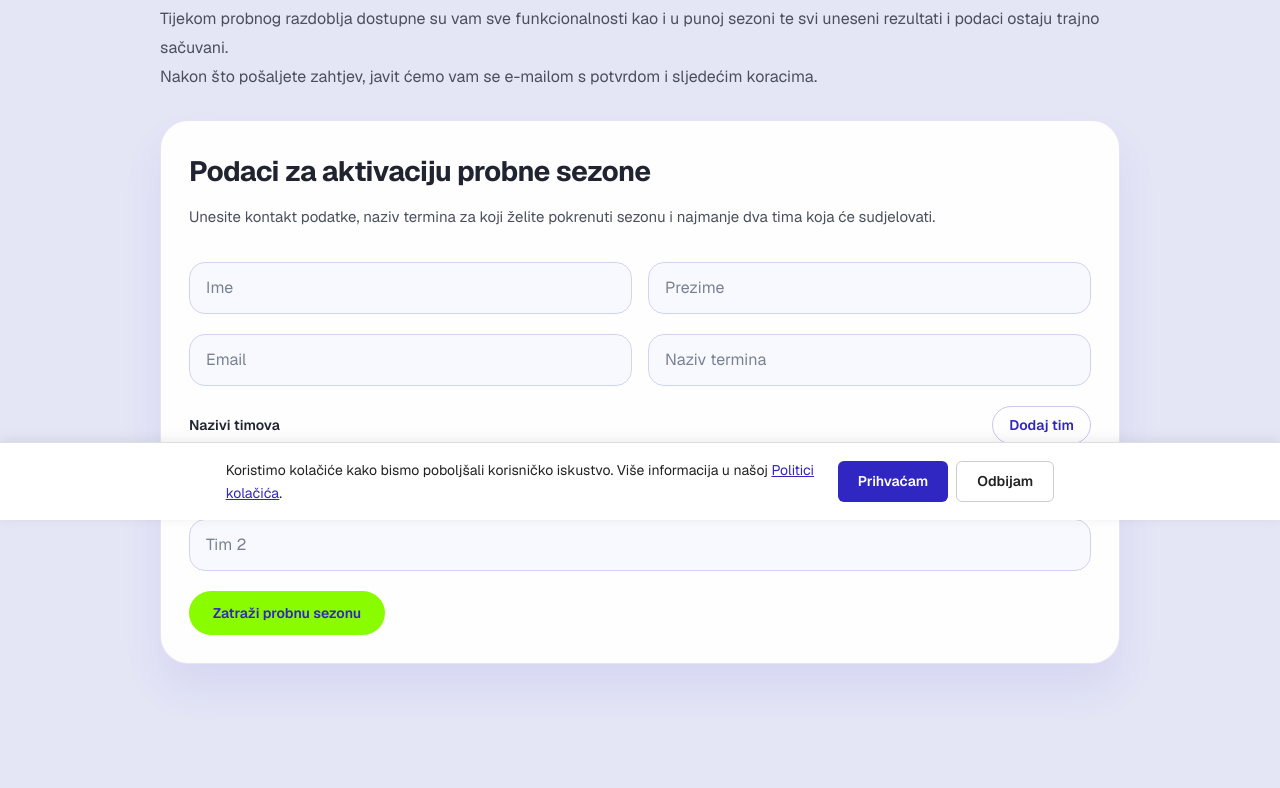
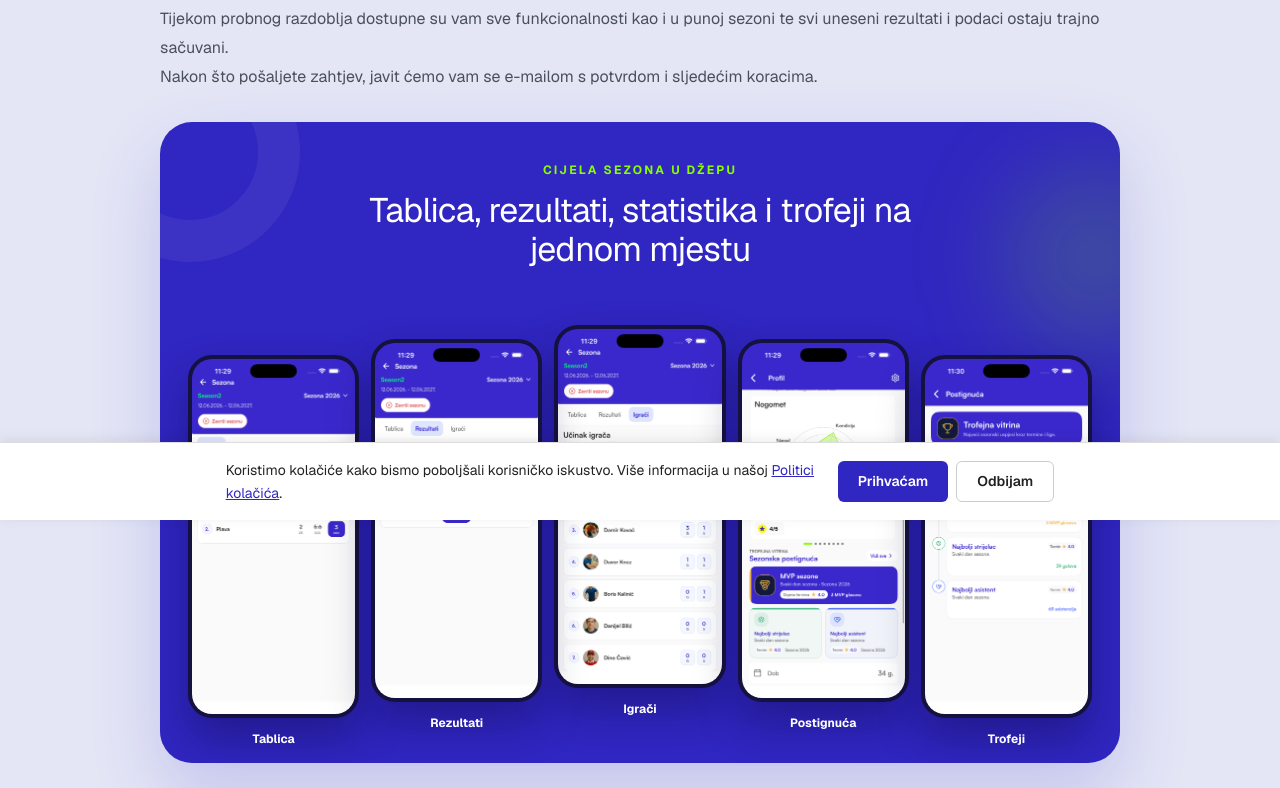
Before and after one commit to KAndrej90/sportsync-web, a Next.js app: page /free-trial-season in a window 1280 px wide. Shown: the part 280-1068 px from the top of the page. Before the commit the page ends 1024 px from the top, so only its background shows below. Built offline with nearby package versions, Linux system fonts and the light colour scheme.

Commit message:
season images

```diff
--- a/src/app/(legal)/free-trial-season/page.tsx
+++ b/src/app/(legal)/free-trial-season/page.tsx
@@ -1,11 +1,40 @@
 import type { Metadata } from "next";
+import Image from "next/image";
 import styles from "../legal.module.css";
 import FreeTrialSeasonForm from "./FreeTrialSeasonForm";
+import SeasonScreenshotTable from "../../assets/sezone/Simulator Screenshot - iPhone 17 Pro Max - 2026-06-29 at 11.29.27.png";
+import SeasonScreenshotResults from "../../assets/sezone/Simulator Screenshot - iPhone 17 Pro Max - 2026-06-29 at 11.29.34.png";
+import SeasonScreenshotPlayers from "../../assets/sezone/Simulator Screenshot - iPhone 17 Pro Max - 2026-06-29 at 11.29.41.png";
+import SeasonScreenshotTrophy from "../../assets/sezone/Simulator Screenshot - iPhone 17 Pro Max - 2026-06-29 at 11.29.55.png";
+import SeasonScreenshotAchievements from "../../assets/sezone/Simulator Screenshot - iPhone 17 Pro Max - 2026-06-29 at 11.30.02.png";
 
 export const metadata: Metadata = {
   title: "Free Trial Season",
   description: "Zatražite besplatnu probnu sezonu za SportSync termin.",
 };
+
+const seasonScreens = [
+  {
+    title: "Tablica",
+    image: SeasonScreenshotTable,
+  },
+  {
+    title: "Rezultati",
+    image: SeasonScreenshotResults,
+  },
+  {
+    title: "Igrači",
+    image: SeasonScreenshotPlayers,
+  },
+  {
+    title: "Postignuća",
+    image: SeasonScreenshotTrophy,
+  },
+  {
+    title: "Trofeji",
+    image: SeasonScreenshotAchievements,
+  },
+];
 
 export default function FreeTrialSeasonPage() {
   return (
@@ -25,6 +54,38 @@ export default function FreeTrialSeasonPage() {
         </p>
       </div>
 
+      <section
+        className={styles.seasonShowcase}
+        aria-labelledby="season-preview-title"
+      >
+        <div className={styles.seasonShowcaseContent}>
+          <span className={styles.seasonEyebrow}>Cijela sezona u džepu</span>
+          <h2 id="season-preview-title" className={styles.seasonTitle}>
+            Tablica, rezultati, statistika i trofeji na jednom mjestu
+          </h2>
+        </div>
+
+        <div
+          className={styles.seasonScreens}
+          aria-label="SportSync season prikazi"
+        >
+          {seasonScreens.map((screen) => (
+            <figure key={screen.title} className={styles.seasonScreen}>
+              <div className={styles.phoneFrame}>
+                <Image
+                  src={screen.image}
+                  alt={`SportSync prikaz: ${screen.title}`}
+                  className={styles.phoneImage}
+                  quality={100}
+                  sizes="(max-width: 639px) 58vw, (max-width: 1023px) 180px, 170px"
+                />
+              </div>
+              <figcaption>{screen.title}</figcaption>
+            </figure>
+          ))}
+        </div>
+      </section>
+
       <div className={styles.cardGrid}>
         <section className={styles.card} style={{ gridColumn: "1 / -1" }}>
           <h2 className={styles.sectionTitle} style={{ marginTop: 0 }}>
--- a/src/app/(legal)/legal.module.css
+++ b/src/app/(legal)/legal.module.css
@@ -65,6 +65,110 @@
   border: 1px solid rgba(48, 38, 193, 0.15);
 }
 
+.seasonShowcase {
+  position: relative;
+  overflow: hidden;
+  margin: 30px 0 24px 0;
+  border-radius: 32px;
+  background: #3026c1;
+  padding: 28px 0 24px 0;
+  box-shadow: 0 30px 70px rgba(48, 38, 193, 0.18);
+}
+
+.seasonShowcase::before {
+  content: "";
+  position: absolute;
+  left: -80px;
+  top: -80px;
+  width: 220px;
+  height: 220px;
+  border: 42px solid rgba(255, 255, 255, 0.06);
+  border-radius: 999px;
+}
+
+.seasonShowcase::after {
+  content: "";
+  position: absolute;
+  right: -70px;
+  top: 40px;
+  width: 190px;
+  height: 190px;
+  border-radius: 999px;
+  background: rgba(137, 252, 0, 0.16);
+  filter: blur(46px);
+}
+
+.seasonShowcaseContent {
+  position: relative;
+  z-index: 1;
+  margin: 0 auto;
+  max-width: 620px;
+  padding: 0 24px;
+  text-align: center;
+  color: #ffffff;
+}
+
+.seasonEyebrow {
+  color: #89fc00;
+  font-size: 12px;
+  font-weight: 700;
+  letter-spacing: 0.18em;
+  text-transform: uppercase;
+}
+
+.seasonTitle {
+  margin: 10px 0 0 0;
+  color: #ffffff;
+  font-size: clamp(24px, 3vw, 34px);
+  line-height: 1.15;
+  letter-spacing: -0.02em;
+}
+
+.seasonScreens {
+  position: relative;
+  z-index: 1;
+  display: flex;
+  gap: 14px;
+  margin-top: 28px;
+  overflow-x: auto;
+  padding: 8px 16vw 8px 16vw;
+  scroll-snap-type: x mandatory;
+  scrollbar-width: none;
+}
+
+.seasonScreens::-webkit-scrollbar {
+  display: none;
+}
+
+.seasonScreen {
+  flex: 0 0 min(58vw, 190px);
+  margin: 0;
+  scroll-snap-align: center;
+}
+
+.phoneFrame {
+  overflow: hidden;
+  border: 5px solid #16123f;
+  border-radius: 28px;
+  background: #16123f;
+  box-shadow: 0 22px 42px rgba(10, 6, 62, 0.36);
+}
+
+.phoneImage {
+  display: block;
+  width: 100%;
+  height: auto;
+}
+
+.seasonScreen figcaption {
+  display: flex;
+  justify-content: center;
+  margin-top: 12px;
+  color: #ffffff;
+  font-size: 12px;
+  font-weight: 700;
+}
+
 .cardGrid {
   display: grid;
   grid-template-columns: 1fr;
@@ -75,6 +179,40 @@
 @media (min-width: 640px) {
   .cardGrid {
     grid-template-columns: repeat(2, minmax(0, 1fr));
+  }
+}
+
+@media (min-width: 900px) {
+  .seasonShowcase {
+    padding: 34px 28px 44px 28px;
+  }
+
+  .seasonScreens {
+    display: grid;
+    grid-template-columns: repeat(5, minmax(0, 1fr));
+    align-items: start;
+    gap: 12px;
+    overflow: visible;
+    padding: 28px 0 0 0;
+  }
+
+  .seasonScreen {
+    flex: initial;
+  }
+
+  .seasonScreen:nth-child(1),
+  .seasonScreen:nth-child(5) {
+    transform: translateY(30px);
+  }
+
+  .seasonScreen:nth-child(2),
+  .seasonScreen:nth-child(4) {
+    transform: translateY(14px);
+  }
+
+  .phoneFrame {
+    border-width: 4px;
+    border-radius: 24px;
   }
 }
 
```
